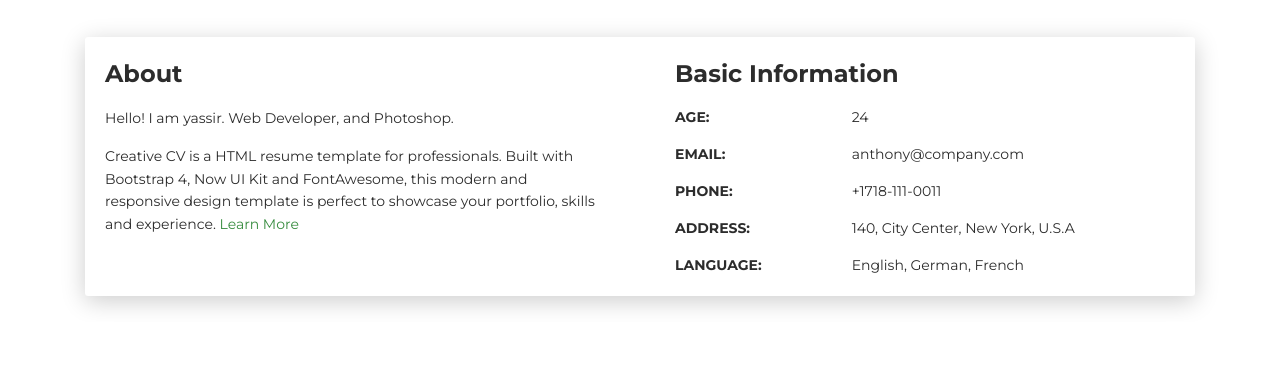
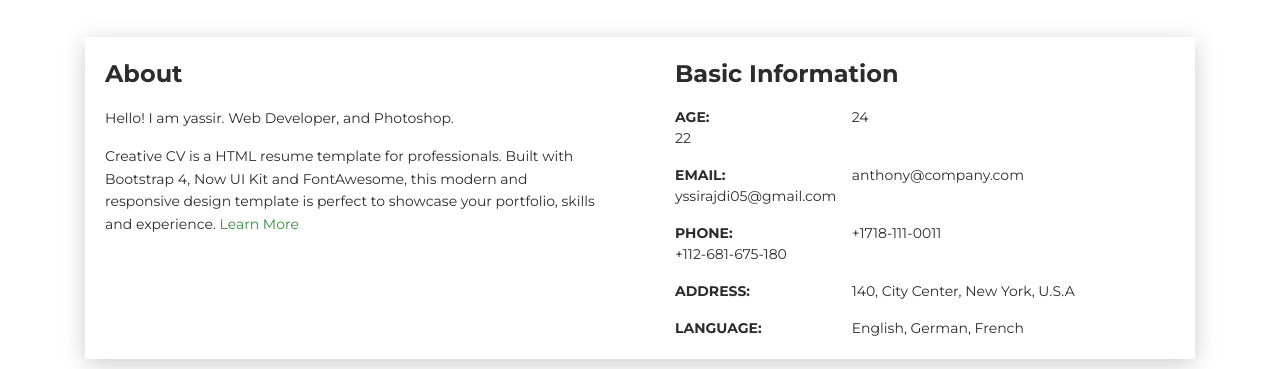
Before and after one commit to jdi787/yassir-jd, a plain HTML site: page index.html in a window 1280 px wide. Shown: the part 583-952 px from the top of the page. Drawn offline with Linux system fonts and the light colour scheme.

Commit message:
Update index.html

```diff
--- a/index.html
+++ b/index.html
@@ -81,14 +81,17 @@
             <div class="row">
               <div class="col-sm-4"><strong class="text-uppercase">Age:</strong></div>
               <div class="col-sm-8">24</div>
+              <div class="col-sm-8">22</div>
             </div>
             <div class="row mt-3">
               <div class="col-sm-4"><strong class="text-uppercase">Email:</strong></div>
               <div class="col-sm-8">anthony@company.com</div>
+              <div class="col-sm-8">yssirajdi05@gmail.com</div>
             </div>
             <div class="row mt-3">
               <div class="col-sm-4"><strong class="text-uppercase">Phone:</strong></div>
               <div class="col-sm-8">+1718-111-0011</div>
+              <div class="col-sm-8">+112-681-675-180</div>
             </div>
             <div class="row mt-3">
               <div class="col-sm-4"><strong class="text-uppercase">Address:</strong></div>
```
